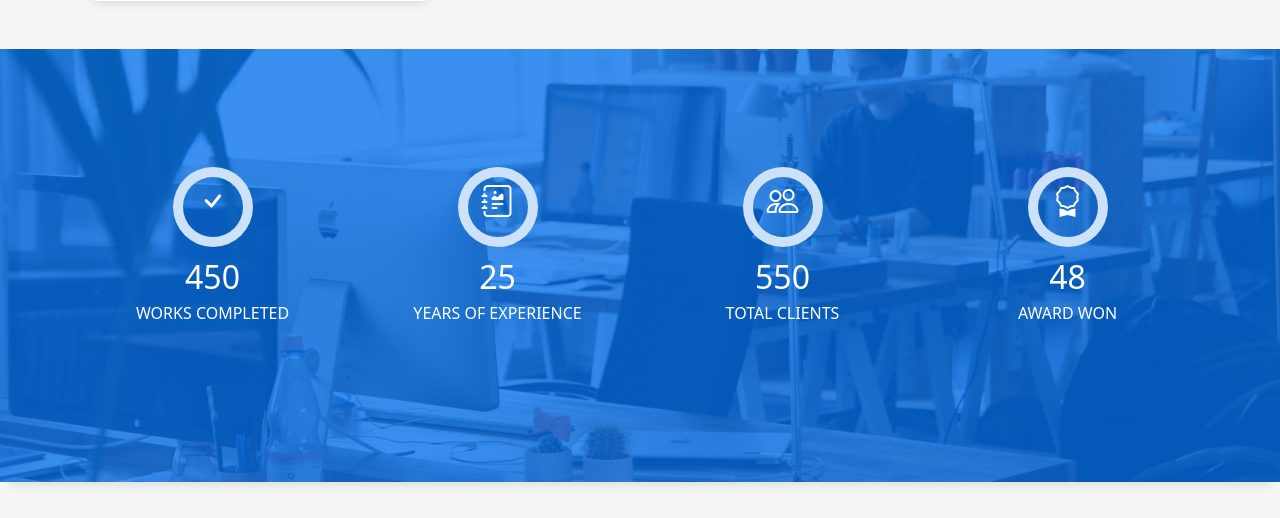
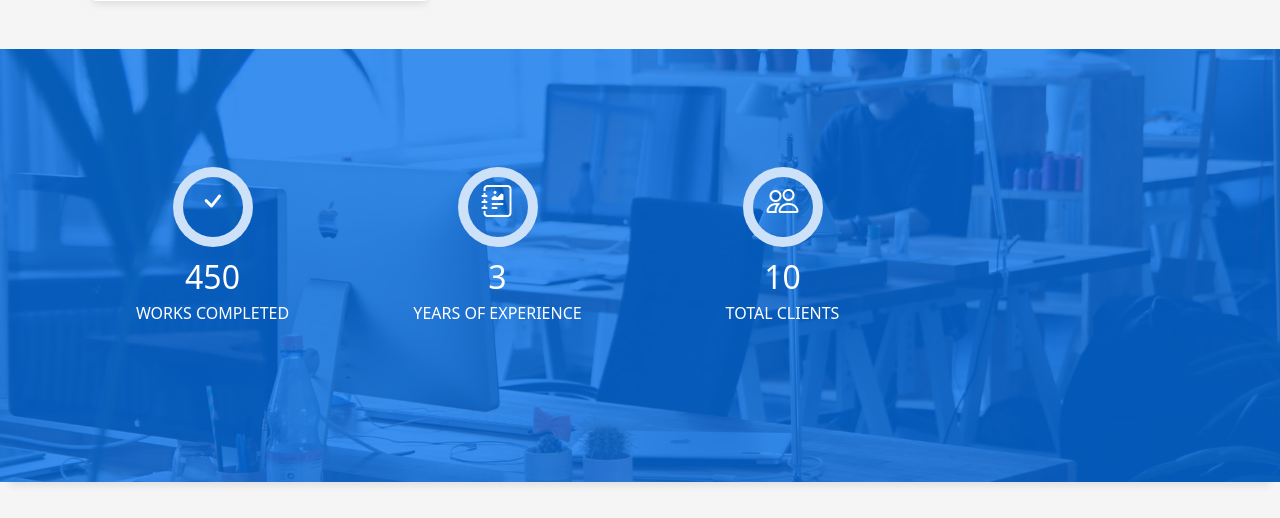
Before and after one commit to orindojeff/portfolio, a Django app: page / in a window 1280 px wide. Shown: the part 2930-3448 px from the top of the page. Run offline with Django 4.2, Linux system fonts and the light colour scheme; some libraries are stand-ins or nearby versions.

Commit message:
made afew changes

```diff
--- a/templates/index.html
+++ b/templates/index.html
@@ -292,7 +292,7 @@
                 <span class="ico-circle"><i class="bi bi-journal-richtext"></i></span>
               </div>
               <div class="counter-num">
-                <p data-purecounter-start="0" data-purecounter-end="25" data-purecounter-duration="1" class="counter purecounter"></p>
+                <p data-purecounter-start="0" data-purecounter-end="3" data-purecounter-duration="1" class="counter purecounter"></p>
                 <span class="counter-text">YEARS OF EXPERIENCE</span>
               </div>
             </div>
@@ -303,22 +303,12 @@
                 <span class="ico-circle"><i class="bi bi-people"></i></span>
               </div>
               <div class="counter-num">
-                <p data-purecounter-start="0" data-purecounter-end="550" data-purecounter-duration="1" class="counter purecounter"></p>
+                <p data-purecounter-start="0" data-purecounter-end="10" data-purecounter-duration="1" class="counter purecounter"></p>
                 <span class="counter-text">TOTAL CLIENTS</span>
               </div>
             </div>
           </div>
-          <div class="col-sm-3 col-lg-3">
-            <div class="counter-box pt-4 pt-md-0">
-              <div class="counter-ico">
-                <span class="ico-circle"><i class="bi bi-award"></i></span>
-              </div>
-              <div class="counter-num">
-                <p data-purecounter-start="0" data-purecounter-end="48" data-purecounter-duration="1" class="counter purecounter"></p>
-                <span class="counter-text">AWARD WON</span>
-              </div>
-            </div>
-          </div>
+
         </div>
       </div>
     </div><!-- End Counter Section -->
```
